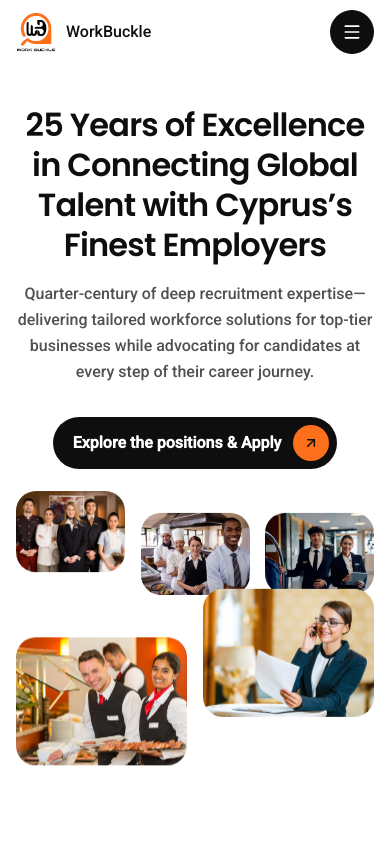
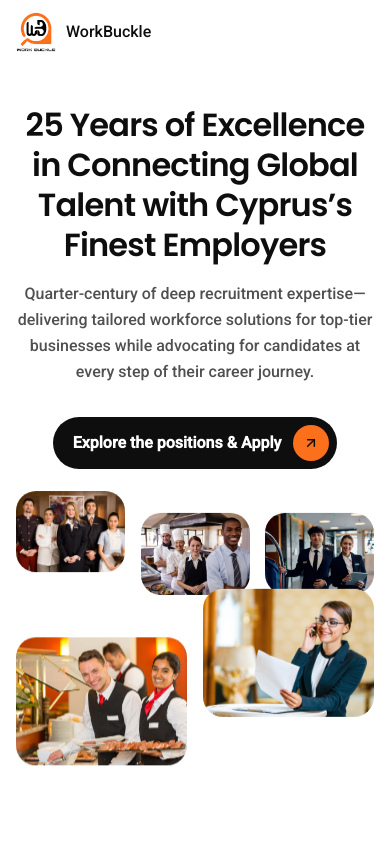
Before and after one commit to AbdulWahedSabury/workbuckle, a Next.js app: page /about in a window 390 px wide. Shown: the top 844 px of the page. Built offline with nearby package versions, Linux system fonts and the light colour scheme.

Commit message:
apply page isuue solved

```diff
--- a/components/jobs/apply/applyConfig.ts
+++ b/components/jobs/apply/applyConfig.ts
@@ -2,7 +2,6 @@ import type { LucideIcon } from "lucide-react";
 import { Mail, Phone, User, Link as LinkIcon } from "lucide-react";
 
 import type { ApplicationTextFieldName } from "./types";
-import { getTranslations } from "next-intl/server";
 
 export const ApplyUrl = (jobId: string) =>
   `https://api.manatal.com/open/v3/career-page/mavromatis-employment-bureau/jobs/${jobId}/apply/`;
@@ -16,7 +15,6 @@ export interface TextFieldConfig {
   required?: boolean;
   autoComplete?: string;
 }
-const f = getTranslations('form')
 /** Drives the two-column name/contact rows so new fields only need an entry here. */
 export const NAME_FIELDS: TextFieldConfig[][] = [
   [
--- a/components/layout/Header.tsx
+++ b/components/layout/Header.tsx
@@ -93,7 +93,7 @@ export default function Header() {
             type="button"
             whileTap={{ scale: 0.95 }}
             onClick={() => setMenuOpen(true)}
-            className="flex size-11 shrink-0 items-center justify-center rounded-full bg-ink text-white lg:hidden"
+            className={`flex size-11 shrink-0 items-center justify-center rounded-full${isHome? "bg-none" : "bg-ink"}  text-white lg:hidden`}
             aria-label="Open menu"
             aria-expanded={menuOpen}
             aria-controls="mobile-menu"
--- a/components/layout/MobileMenu.tsx
+++ b/components/layout/MobileMenu.tsx
@@ -6,6 +6,7 @@ import { AnimatePresence, motion } from "framer-motion";
 import { ArrowRight, X } from "lucide-react";
 import Logo from "@/components/ui/Logo";
 import type { NavLink } from "@/lib/home/types";
+import { useRoot } from "@/hooks/use-root";
 
 interface MobileMenuProps {
   open: boolean;
@@ -14,6 +15,7 @@ interface MobileMenuProps {
 }
 
 export default function MobileMenu({ open, onClose, links }: MobileMenuProps) {
+    const isHome = useRoot();
   useEffect(() => {
     document.body.style.overflow = open ? "hidden" : "";
     return () => {
--- a/components/layout/SocialLinks.tsx
+++ b/components/layout/SocialLinks.tsx
@@ -11,8 +11,8 @@ import { snappySpring } from "@/lib/motion";
 /* ------------------------------------------------------------------ */
 
 export const CONTACT = {
-  facebook: "https://www.facebook.com/your-page",
-  instagram: "https://www.instagram.com/your-handle",
+  facebook: "https://www.facebook.com/M.MAVROMATIEMPLOYMENT",
+  instagram: "https://www.instagram.com/mavromatisemploymentbureau?utm_source=ig_web_button_share_sheet&stkn=ZDNlZDc0MzIxNw==",
   phone: "+357 00 000 000",
   email: "info@example.com",
 };
```
